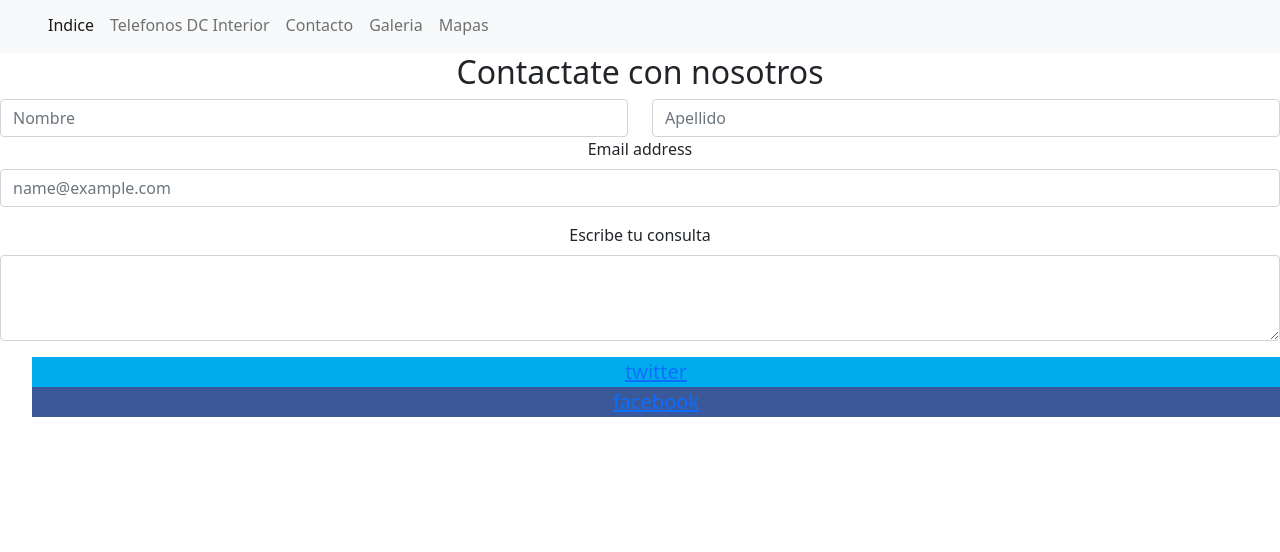
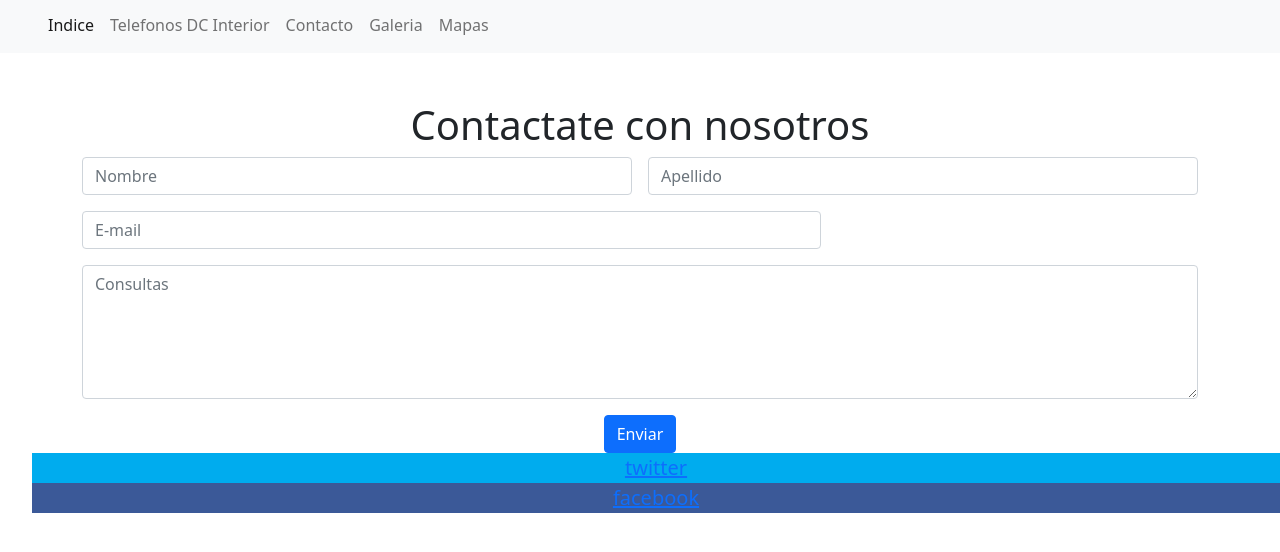
Before and after one commit to fergo1282/PrimerDesafio, a website: page galeria/contacto.html in a window 1280 px wide. Shown: the part 70-622 px from the top of the page. Drawn offline with nearby package versions, Linux system fonts and the light colour scheme.

Commit message:
Se hicieron cambios a los html

```diff
--- a/galeria/contacto.html
+++ b/galeria/contacto.html
@@ -57,27 +57,34 @@
 
     </header>
 
-    <h2>Contactate con nosotros</h2>
 
 
-    <div class="row">
+   <div class="container mt-5">
 
-        <div class="col">
-            <input type="text" class="form-control" placeholder="Nombre" aria-label="First name">
+    <h1>Contactate con nosotros</h1>
+    <form class="row g-3">
+        <div class="col-md-6">
+           <input type="text" class="form-control" placeholder="Nombre" required>
         </div>
-        <div class="col">
-            <input type="text" class="form-control" placeholder="Apellido" aria-label="Last name">
+        <div class="col-md-6">
+
+            <input type="text" class="form-control" placeholder="Apellido" required>
         </div>
+        <div class="col-md-8">
 
-    </div>
-    <div class="mb-3">
-        <label for="exampleFormControlInput1" class="form-label">Email address</label>
-        <input type="email" class="form-control" id="exampleFormControlInput1" placeholder="name@example.com">
-    </div>
-    <div class="mb-3">
-        <label for="exampleFormControlTextarea1" class="form-label">Escribe tu consulta</label>
-        <textarea class="form-control" id="exampleFormControlTextarea1" rows="3"></textarea>
-    </div>
+            <input type="email" class="form-control" placeholder="E-mail" required>
+        </div>
+        <div class="col-md-12">
+            <textarea class="form-control" placeholder="Consultas" id="" rows="5" required></textarea>
+        </div>
+        <div class="col-md-12">
+            <button type="submit" class="btn btn-primary">Enviar</button>
+
+        </div>
+    </form>
+
+</div>
+
 
     <footer class="tf row">
         <div class="col-12">
```
Also changed, not shown: galeria/header.html (added, +42 -0 lines), galeria/mapas.html (+4 -2 lines), index.html (+16 -47 lines), imagenes2/NQNPolitico.jpg (added), 3 other files.
